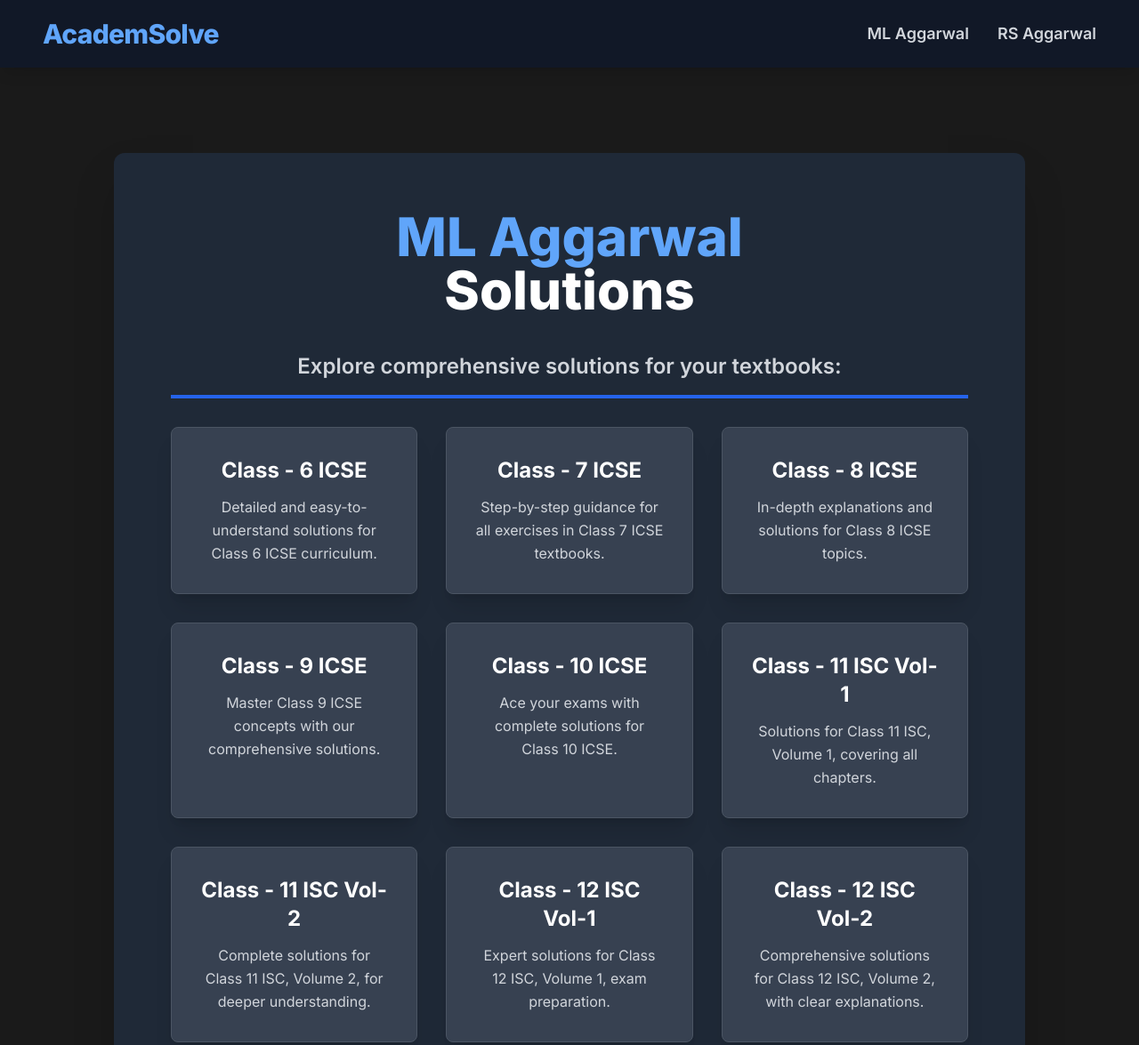
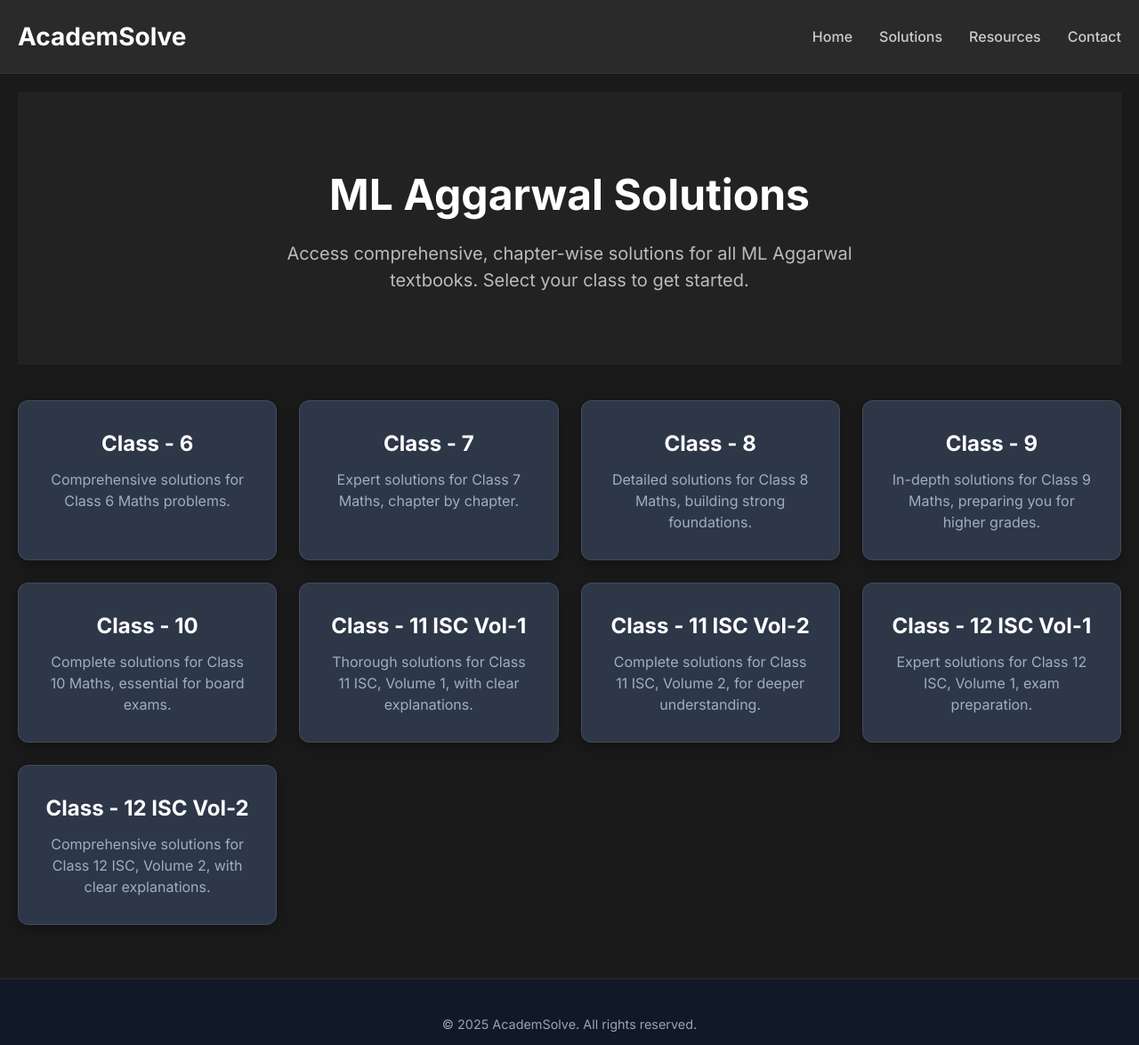
Before and after one commit to dudoas/AcademSolve-test1, a plain HTML site: page ML Aggarwal/ML Agarwal Class Select.html in a window 1280 px wide. Shown: the top 1175 px of the page at 89% size. Drawn offline with nearby package versions, Linux system fonts and the light colour scheme.

Commit message:
ML Agarwal Class Select.html

```diff
--- a/ML Aggarwal/ML Agarwal Class Select.html
+++ b/ML Aggarwal/ML Agarwal Class Select.html
@@ -30,97 +30,213 @@
             background: #777777; /* Lighter gray on hover */
         }
 
-        /* Custom styles for subtle animations/transitions */
+        /* General styles from previous ML Aggarwal Class Select.html */
+        .container {
+            max-width: 1200px;
+            margin: 0 auto;
+            padding: 20px;
+        }
+        .header {
+            background-color: #2a2a2a;
+            padding: 20px;
+            border-bottom: 1px solid #333;
+            display: flex;
+            justify-content: space-between;
+            align-items: center;
+        }
+        .header .logo {
+            font-size: 28px;
+            font-weight: bold;
+            color: #ffffff;
+            text-decoration: none;
+        }
+        .nav-links {
+            display: flex;
+            gap: 30px;
+            list-style: none;
+        }
+        .nav-links a {
+            color: #ccc;
+            text-decoration: none;
+            font-weight: 500;
+            transition: color 0.3s ease;
+        }
+        .nav-links a:hover {
+            color: #ffffff;
+        }
+        .hero-section {
+            text-align: center;
+            padding: 80px 20px;
+            background-color: #222;
+            margin-bottom: 40px;
+        }
+        .hero-section h1 {
+            font-size: 48px;
+            font-weight: 700;
+            color: #ffffff;
+            margin-bottom: 15px;
+        }
+        .hero-section p {
+            font-size: 20px;
+            color: #bbb;
+            max-width: 700px;
+            margin: 0 auto;
+        }
+        .solutions-grid {
+            display: grid;
+            grid-template-columns: repeat(auto-fit, minmax(280px, 1fr));
+            gap: 25px;
+        }
         .solution-card {
-            transition: all 0.3s cubic-bezier(0.4, 0, 0.2, 1); /* More refined transition */
+            background-color: #2D3748; /* Matching previous card background */
+            padding: 30px;
+            border-radius: 12px;
+            box-shadow: 0 5px 15px rgba(0, 0, 0, 0.3);
+            text-align: center;
+            transition: transform 0.3s ease, box-shadow 0.3s ease, border-color 0.3s ease;
+            border: 1px solid rgba(255, 255, 255, 0.1);
         }
         .solution-card:hover {
-            transform: translateY(-8px) scale(1.02); /* More pronounced lift and slight scale */
-            box-shadow: 0 15px 30px rgba(0, 0, 0, 0.3); /* Stronger, darker shadow on hover */
+            transform: translateY(-8px);
+            box-shadow: 0 10px 25px rgba(0, 0, 0, 0.5);
+            border-color: #3B82F6; /* Accent blue from main page */
+        }
+        .solution-card h3 {
+            font-size: 24px;
+            font-weight: 700;
+            color: #ffffff;
+            margin-bottom: 10px;
+        }
+        .solution-card p {
+            font-size: 16px;
+            color: #A0AEC0; /* Muted text color */
+            line-height: 1.5;
+        }
+        .footer {
+            background-color: #111827; /* Even darker footer */
+            color: #9CA3AF; /* Lighter gray for footer text */
+            padding: 40px 5%;
+            text-align: center;
+            font-size: 0.9rem;
+            border-top: 1px solid rgba(255, 255, 255, 0.08);
+            margin-top: 40px;
+        }
+
+        /* Responsive adjustments */
+        @media (max-width: 768px) {
+            .header {
+                flex-direction: column;
+                padding: 15px 20px;
+            }
+            .header .logo {
+                margin-bottom: 15px;
+            }
+            .nav-links {
+                flex-direction: column;
+                gap: 10px;
+                align-items: center;
+            }
+            .hero-section {
+                padding: 60px 20px;
+            }
+            .hero-section h1 {
+                font-size: 36px;
+            }
+            .hero-section p {
+                font-size: 18px;
+            }
+        }
+        @media (max-width: 480px) {
+            .hero-section h1 {
+                font-size: 28px;
+            }
+            .hero-section p {
+                font-size: 16px;
+            }
+            .solution-card {
+                padding: 20px;
+            }
+            .solution-card h3 {
+                font-size: 20px;
+            }
+            .solution-card p {
+                font-size: 14px;
+            }
         }
     </style>
 </head>
-<body class="min-h-screen flex flex-col">
+<body>
 
-    <header class="bg-gray-900 shadow-lg py-5 px-6 md:px-12 sticky top-0 z-50">
-        <div class="container mx-auto flex justify-between items-center">
-            <a href="#" class="text-3xl font-extrabold text-blue-400 tracking-tight">AcademSolve</a>
-            <nav class="hidden md:block">
-                <ul class="flex space-x-8">
-                    <li><a href="#" class="text-gray-300 hover:text-blue-400 font-semibold text-lg transition duration-300 ease-in-out">ML Aggarwal</a></li>
-                    <li><a href="#" class="text-gray-300 hover:text-blue-400 font-semibold text-lg transition duration-300 ease-in-out">RS Aggarwal</a></li>
-                </ul>
-            </nav>
-            <button class="md:hidden text-gray-300 hover:text-blue-400 focus:outline-none">
-                <svg class="w-7 h-7" fill="none" stroke="currentColor" viewBox="0 0 24 24" xmlns="http://www.w3.org/2000/svg"><path stroke-linecap="round" stroke-linejoin="round" stroke-width="2" d="M4 6h16M4 12h16M4 18h16"></path></svg>
-            </button>
-        </div>
+    <header class="header">
+        <a href="/" class="logo">AcademSolve</a>
+        <nav>
+            <ul class="nav-links">
+                <li><a href="/">Home</a></li>
+                <li><a href="#">Solutions</a></li>
+                <li><a href="#">Resources</a></li>
+                <li><a href="#">Contact</a></li>
+            </ul>
+        </nav>
     </header>
 
-    <main class="flex-grow container mx-auto px-6 py-16 md:py-24">
-        <div class="max-w-5xl mx-auto bg-gray-800 p-10 md:p-16 rounded-xl shadow-2xl">
-            <h1 class="text-5xl md:text-6xl font-extrabold text-white mb-10 text-center leading-tight">
-                <span class="block text-blue-400">ML Aggarwal</span> Solutions
-            </h1>
+    <main class="container">
+        <div class="hero-section">
+            <h1>ML Aggarwal Solutions</h1>
+            <p>Access comprehensive, chapter-wise solutions for all ML Aggarwal textbooks. Select your class to get started.</p>
+        </div>
 
-            <p class="text-2xl font-semibold text-gray-300 mb-8 border-b-4 border-blue-600 pb-4 text-center">
-                Explore comprehensive solutions for your textbooks:
-            </p>
-
-            <div class="grid grid-cols-1 sm:grid-cols-2 lg:grid-cols-3 gap-8">
-                <a href="#" class="solution-card block bg-gray-700 p-8 rounded-lg shadow-xl border border-gray-600 flex flex-col items-center text-center">
-                    <h3 class="text-2xl font-bold text-white mb-3">Class - 6 ICSE</h3>
-                    <p class="text-gray-300 text-base leading-relaxed">Detailed and easy-to-understand solutions for Class 6 ICSE curriculum.</p>
+        <div class="class-selection">
+            <div class="solutions-grid">
+                <a href="Class-6/index.html" class="solution-card">
+                    <h3>Class - 6</h3>
+                    <p>Comprehensive solutions for Class 6 Maths problems.</p>
                 </a>
 
-                <a href="#" class="solution-card block bg-gray-700 p-8 rounded-lg shadow-xl border border-gray-600 flex flex-col items-center text-center">
-                    <h3 class="text-2xl font-bold text-white mb-3">Class - 7 ICSE</h3>
-                    <p class="text-gray-300 text-base leading-relaxed">Step-by-step guidance for all exercises in Class 7 ICSE textbooks.</p>
+                <a href="#" class="solution-card">
+                    <h3>Class - 7</h3>
+                    <p>Expert solutions for Class 7 Maths, chapter by chapter.</p>
                 </a>
 
-                <a href="#" class="solution-card block bg-gray-700 p-8 rounded-lg shadow-xl border border-gray-600 flex flex-col items-center text-center">
-                    <h3 class="text-2xl font-bold text-white mb-3">Class - 8 ICSE</h3>
-                    <p class="text-gray-300 text-base leading-relaxed">In-depth explanations and solutions for Class 8 ICSE topics.</p>
+                <a href="#" class="solution-card">
+                    <h3>Class - 8</h3>
+                    <p>Detailed solutions for Class 8 Maths, building strong foundations.</p>
                 </a>
 
-                <a href="#" class="solution-card block bg-gray-700 p-8 rounded-lg shadow-xl border border-gray-600 flex flex-col items-center text-center">
-                    <h3 class="text-2xl font-bold text-white mb-3">Class - 9 ICSE</h3>
-                    <p class="text-gray-300 text-base leading-relaxed">Master Class 9 ICSE concepts with our comprehensive solutions.</p>
+                <a href="#" class="solution-card">
+                    <h3>Class - 9</h3>
+                    <p>In-depth solutions for Class 9 Maths, preparing you for higher grades.</p>
                 </a>
 
-                <a href="#" class="solution-card block bg-gray-700 p-8 rounded-lg shadow-xl border border-gray-600 flex flex-col items-center text-center">
-                    <h3 class="text-2xl font-bold text-white mb-3">Class - 10 ICSE</h3>
-                    <p class="text-gray-300 text-base leading-relaxed">Ace your exams with complete solutions for Class 10 ICSE.</p>
+                <a href="#" class="solution-card">
+                    <h3>Class - 10</h3>
+                    <p>Complete solutions for Class 10 Maths, essential for board exams.</p>
                 </a>
 
-                <a href="#" class="solution-card block bg-gray-700 p-8 rounded-lg shadow-xl border border-gray-600 flex flex-col items-center text-center">
-                    <h3 class="text-2xl font-bold text-white mb-3">Class - 11 ISC Vol-1</h3>
-                    <p class="text-gray-300 text-base leading-relaxed">Solutions for Class 11 ISC, Volume 1, covering all chapters.</p>
+                <a href="#" class="solution-card">
+                    <h3>Class - 11 ISC Vol-1</h3>
+                    <p>Thorough solutions for Class 11 ISC, Volume 1, with clear explanations.</p>
                 </a>
 
-                <a href="#" class="solution-card block bg-gray-700 p-8 rounded-lg shadow-xl border border-gray-600 flex flex-col items-center text-center">
-                    <h3 class="text-2xl font-bold text-white mb-3">Class - 11 ISC Vol-2</h3>
-                    <p class="text-gray-300 text-base leading-relaxed">Complete solutions for Class 11 ISC, Volume 2, for deeper understanding.</p>
+                <a href="#" class="solution-card">
+                    <h3>Class - 11 ISC Vol-2</h3>
+                    <p>Complete solutions for Class 11 ISC, Volume 2, for deeper understanding.</p>
                 </a>
 
-                <a href="#" class="solution-card block bg-gray-700 p-8 rounded-lg shadow-xl border border-gray-600 flex flex-col items-center text-center">
-                    <h3 class="text-2xl font-bold text-white mb-3">Class - 12 ISC Vol-1</h3>
-                    <p class="text-gray-300 text-base leading-relaxed">Expert solutions for Class 12 ISC, Volume 1, exam preparation.</p>
+                <a href="#" class="solution-card">
+                    <h3>Class - 12 ISC Vol-1</h3>
+                    <p>Expert solutions for Class 12 ISC, Volume 1, exam preparation.</p>
                 </a>
 
-                <a href="#" class="solution-card block bg-gray-700 p-8 rounded-lg shadow-xl border border-gray-600 flex flex-col items-center text-center">
-                    <h3 class="text-2xl font-bold text-white mb-3">Class - 12 ISC Vol-2</h3>
-                    <p class="text-gray-300 text-base leading-relaxed">Comprehensive solutions for Class 12 ISC, Volume 2, with clear explanations.</p>
+                <a href="#" class="solution-card">
+                    <h3>Class - 12 ISC Vol-2</h3>
+                    <p>Comprehensive solutions for Class 12 ISC, Volume 2, with clear explanations.</p>
                 </a>
             </div>
         </div>
     </main>
 
-    <footer class="bg-black text-gray-500 py-8 mt-16">
-        <div class="container mx-auto text-center text-sm">
-            <p>&copy; 2025 AcademSolve. All rights reserved.</p>
-            <p class="mt-2">Designed with passion for students.</p>
-        </div>
+    <footer class="footer">
+        <p>&copy; 2025 AcademSolve. All rights reserved.</p>
     </footer>
 
 </body>
```
